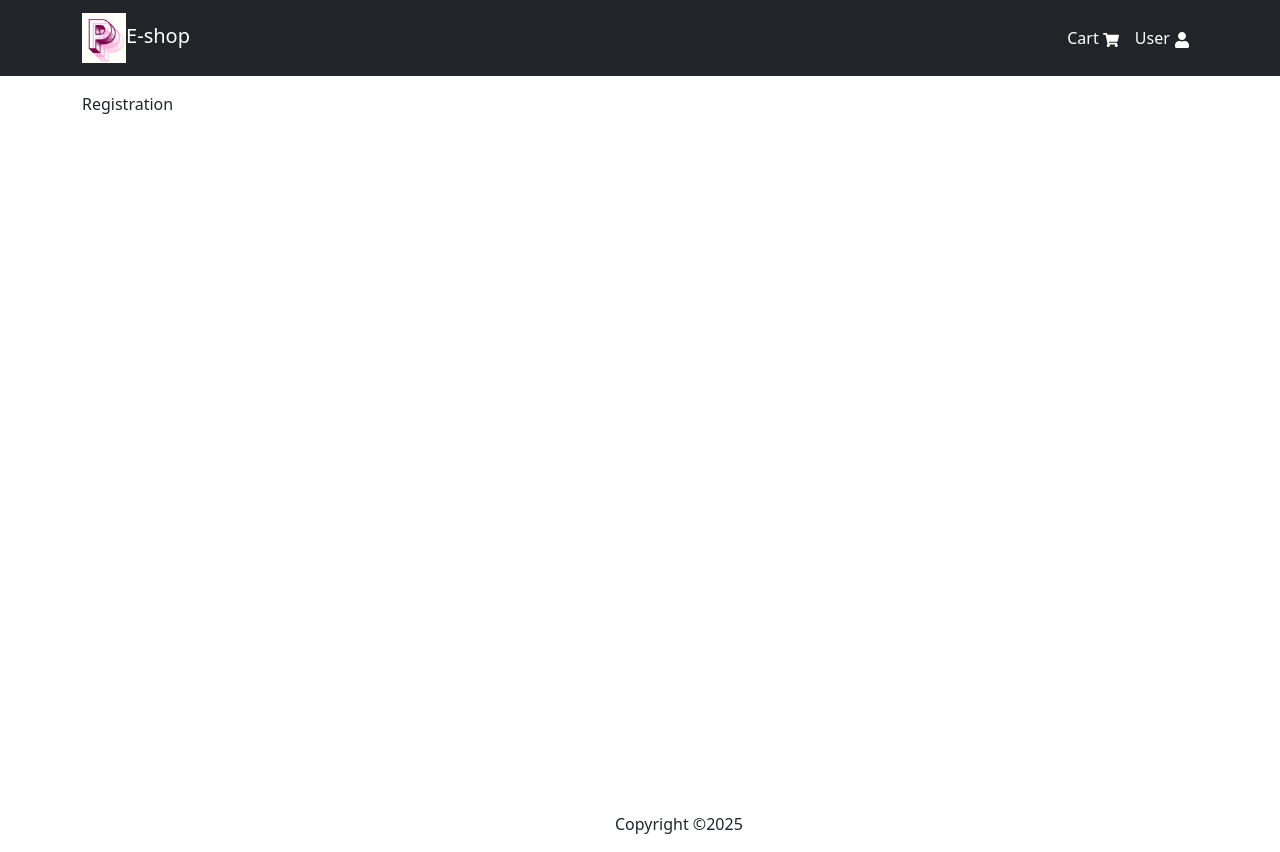
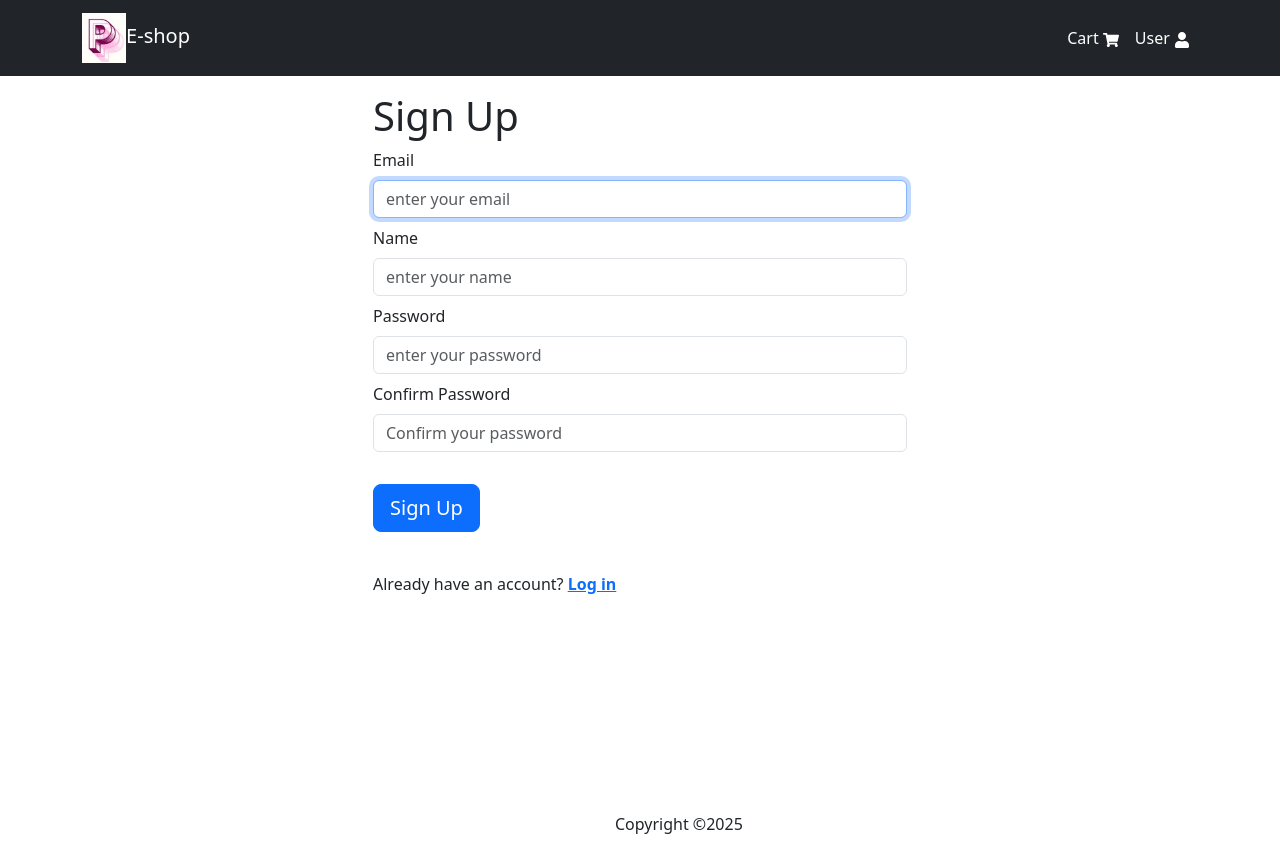
Before and after one commit to Jamesdai05/E-platform, a React (Create React App) app in the folder frontend/: page /register in a window 1280 px wide. Built offline with nearby package versions, Linux system fonts and the light colour scheme.

Commit message:
add the basic registration UI

```diff
--- a/frontend/src/Pages/LoginPage.jsx
+++ b/frontend/src/Pages/LoginPage.jsx
@@ -96,7 +96,7 @@ const LoginPage = () => {
 
       <Row className="py-3">
         <Col>
-          New user ?
+          New user ?{" "}
           <Link
             className="fw-bold"
             to={redirect ? `/register?redirect=${redirect}` : "/register"}
--- a/frontend/src/Pages/Registration.jsx
+++ b/frontend/src/Pages/Registration.jsx
@@ -1,6 +1,130 @@
+import { Button, Col, Form, Row } from "react-bootstrap";
+import FormContainer from "../components/FormContainer.jsx";
+import { Link, useLocation, useNavigate } from "react-router-dom";
+import { useEffect, useState } from "react";
+import { useDispatch, useSelector } from "react-redux";
+import Loader from "../components/Loader.jsx";
+import { setCredentials } from "../slices/authSlice.js";
+import { useLoginMutation } from "../slices/usersApiSlice.js";
+import { toast } from "react-toastify";
+
+
 const Registration = () => {
+  const [name, setName] = useState("");
+  const [email, setEmail] = useState("");
+  const [password, setPassword] = useState("");
+  const [confirmPassword, setConfirmPassword] = useState("");
+
+  const dispatch = useDispatch();
+  const navigate = useNavigate();
+
+  const [login, { isLoading }] = useLoginMutation();
+  //get the user from the state
+  const { userInfo } = useSelector((state) => state.auth);
+
+  const { search } = useLocation();
+  const searchPara = new URLSearchParams(search); //methods for working with URL query strings
+  // retrieve the query parameter redirect and fallback value
+  const redirect = searchPara.get("redirect") || "/";
+
+  useEffect(() => {
+    if (userInfo) {
+      navigate(redirect);
+    }
+  }, [userInfo, redirect, navigate]);
+
+  // add the email focus when page is loaded
+  useEffect(() => {
+    document.getElementById("email").focus();
+  }, []);
+
+  const handleSubmit = async (e) => {
+    e.preventDefault();
+
+    // validate the form
+    if (!email || !password || !confirmPassword ||!name) {
+      toast.error("Please fill in all fields!");
+      return;
+    }
+
+    try {
+      const res = await login({ email, password }).unwrap();
+      dispatch(setCredentials({ ...res }));
+      navigate(redirect);
+    } catch (err) {
+      console.log(err);
+      toast.error(err?.data?.message || err?.error);
+    }
+
+    // console.log(email, password);
+  };
+
+  // console.log(localStorage.getItem("userInfo"))
+
   return (
-    <div>Registration</div>
-  )
-}
-export default Registration
+    <FormContainer>
+      <h1>Sign Up</h1>
+
+      <Form onSubmit={handleSubmit}>
+        <Form.Group controlId="email" className="my-2">
+          <Form.Label>Email</Form.Label>
+          <Form.Control
+            type="email"
+            placeholder="enter your email"
+            value={email}
+            onChange={(e) => setEmail(e.target.value)}
+          ></Form.Control>
+        </Form.Group>
+        <Form.Group controlId="name" className="my-2">
+          <Form.Label>Name</Form.Label>
+          <Form.Control
+            type="text"
+            placeholder="enter your name"
+            value={name}
+            onChange={(e) => setName(e.target.value)}
+          ></Form.Control>
+        </Form.Group>
+        <Form.Group controlId="password" className="my-2">
+          <Form.Label>Password</Form.Label>
+          <Form.Control
+            type="password"
+            placeholder="enter your password"
+            value={password}
+            onChange={(e) => setPassword(e.target.value)}
+          ></Form.Control>
+        </Form.Group>
+        <Form.Group controlId="confirmPassword" className="my-2">
+          <Form.Label>Confirm Password</Form.Label>
+          <Form.Control
+            type="password"
+            placeholder="Confirm your password"
+            value={confirmPassword}
+            onChange={(e) => setConfirmPassword(e.target.value)}
+          ></Form.Control>
+        </Form.Group>
+        <Button
+          type="submit"
+          variant="primary"
+          className="btn btn-lg my-4"
+          disabled={isLoading}
+        >
+          Sign Up
+        </Button>
+        {isLoading && <Loader />}
+      </Form>
+
+      <Row className="py-3">
+        <Col>
+          Already have an account? {" "}
+          <Link
+            className="fw-bold"
+            to={redirect ? `/login?redirect=${redirect}` : "/login"}
+          >
+            Log in
+          </Link>
+        </Col>
+      </Row>
+    </FormContainer>
+  );
+};
+export default Registration;
--- a/frontend/src/components/Header.jsx
+++ b/frontend/src/components/Header.jsx
@@ -1,18 +1,34 @@
 import { Container, Nav, Navbar, Badge, NavDropdown} from "react-bootstrap";
 import logo from "../logo-eshop.jpg" ;
 import { FaShoppingCart, FaUser } from "react-icons/fa";
-import { Link } from "react-router-dom";
-import { useSelector } from "react-redux";
-import ProfilePage from "../Pages/ProfilePage.jsx";
-
+import { Link, useNavigate } from "react-router-dom";
+import { useDispatch, useSelector } from "react-redux";
+import { useLogoutMutation } from "../slices/usersApiSlice.js";
+import { logout } from "../slices/authSlice.js";
 
 const Header = () => {
 
+  const dispatch=useDispatch();
+  const navigate=useNavigate();
+
   const { cartItems } = useSelector((state) => state.cart);
 
-  const {userInfo} = useSelector(state=>state.auth)
+  const {userInfo} = useSelector(state=>state.auth);
 
   const fsStyle = { color: "#fff" };
+
+  const [logoutApiCall]=useLogoutMutation()
+
+  const handleLogOut=async()=>{
+    try{
+      // promise unwrap;
+      await logoutApiCall().unwrap();
+      dispatch(logout())
+      navigate("/login")
+    }catch(err){
+      console.log(err);
+    }
+  }
 
 
   return (
@@ -37,7 +53,7 @@ const Header = () => {
             (
               <NavDropdown title={userInfo.name} id="username">
                 <NavDropdown.Item as={Link} to="/profile">Profile</NavDropdown.Item>
-                <NavDropdown.Item as={Link} >Log Out</NavDropdown.Item>
+                <NavDropdown.Item as={Link} onClick={handleLogOut}>Log Out</NavDropdown.Item>
               </NavDropdown>
             ) : (
               <Nav.Link as={Link} to="/login" style={fsStyle}>
```
